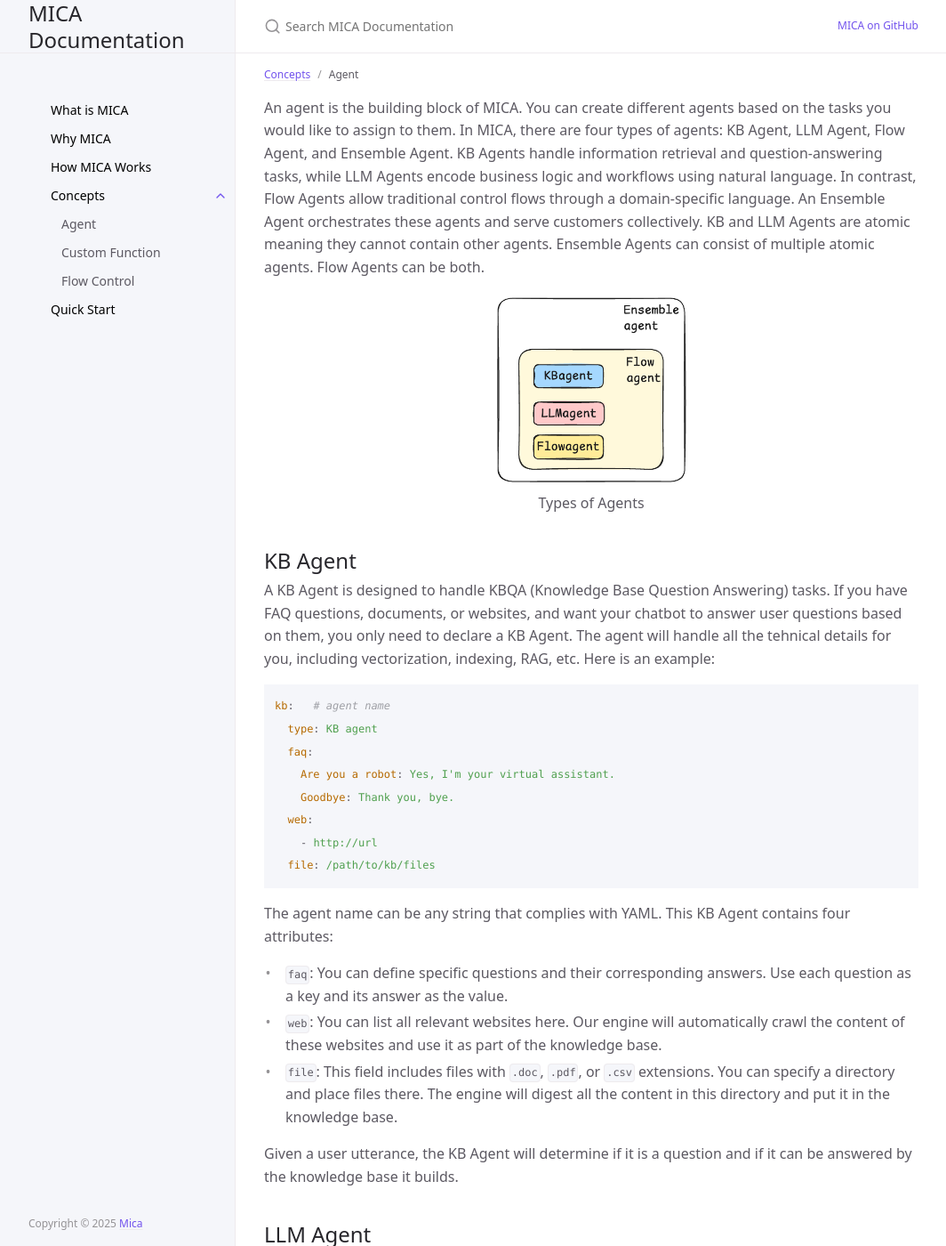
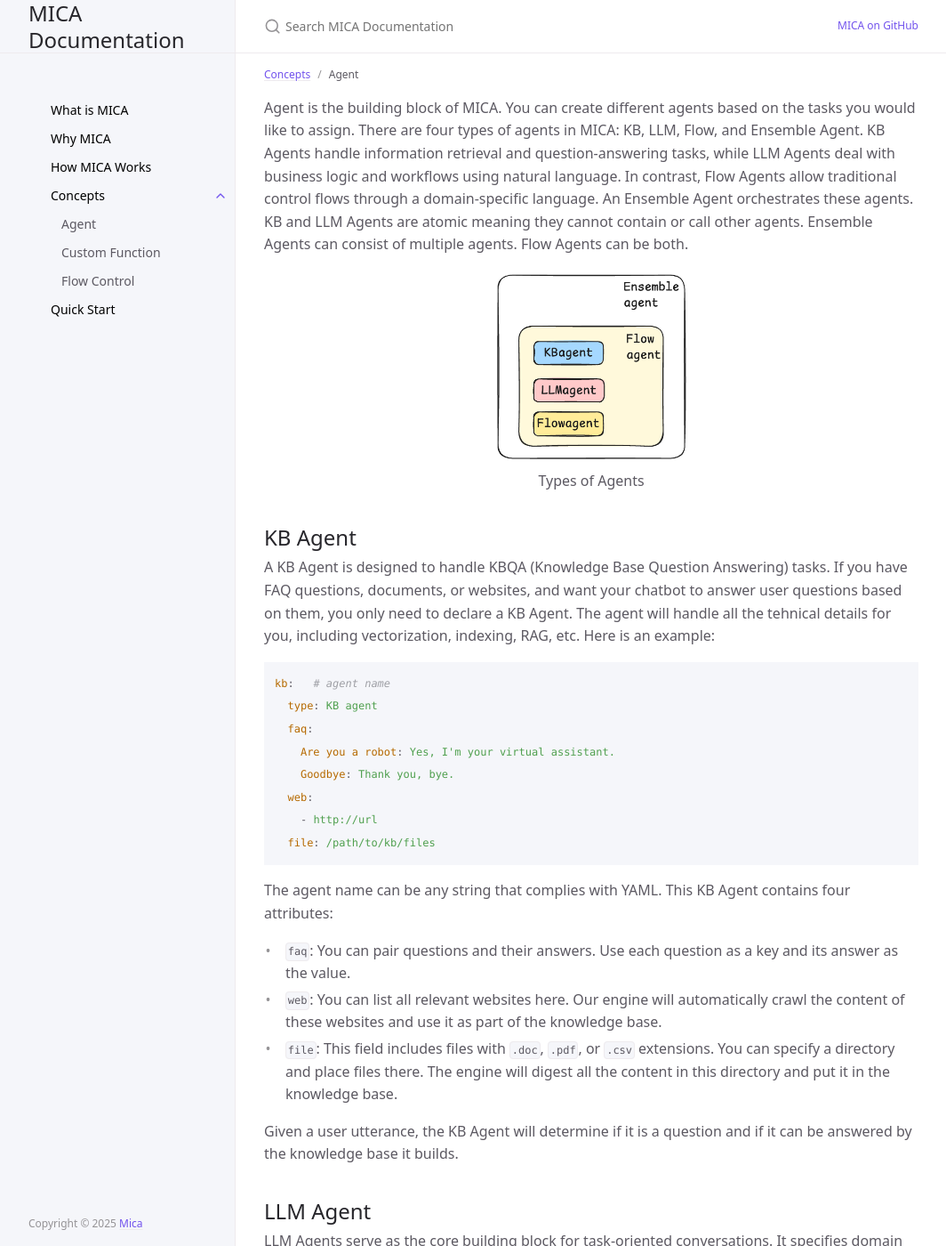
Before and after one commit to Mica-labs/Mica-labs.github.io, a Jekyll site: the page built from docs/concepts/agent/index.md, in a window 1280 px wide and 1400 px high. Shown: the whole window at 89% size, without its empty margins (107-1171 px from the left). Built offline with Jekyll 4.4.1, drawn with Linux system fonts in a browser that asks for light colours; cached includes are drawn as plain includes; some of the changed text lies outside the part shown.

Commit message:
Update index.md

````diff
--- a/docs/concepts/agent/index.md
+++ b/docs/concepts/agent/index.md
@@ -4,8 +4,7 @@ title: Agent
 parent: Concepts
 nav_order: 1
 ---
-
-An agent is the building block of MICA. You can create different agents based on the tasks you would like to assign to them.  In MICA, there are four types of agents: KB Agent, LLM Agent, Flow Agent, and Ensemble Agent. KB Agents handle information retrieval and question-answering tasks, while LLM Agents encode business logic and workflows using natural language. In contrast, Flow Agents allow traditional control flows through a domain-specific language. An Ensemble Agent orchestrates these agents and serve customers collectively.  KB and LLM Agents are atomic meaning they cannot contain other agents.  Ensemble Agents can consist of multiple atomic agents.  Flow Agents can be both.
+Agent is the building block of MICA. You can create different agents based on the tasks you would like to assign. There are four types of agents in MICA: KB, LLM, Flow, and Ensemble Agent. KB Agents handle information retrieval and question-answering tasks, while LLM Agents deal with business logic and workflows using natural language. In contrast, Flow Agents allow traditional control flows through a domain-specific language. An Ensemble Agent orchestrates these agents.  KB and LLM Agents are atomic meaning they cannot contain or call other agents.  Ensemble Agents can consist of multiple agents.  Flow Agents can be both.
 <center>
 <img style="width: 30%; height: auto;" src="structure.png">
 <br>
@@ -28,14 +27,14 @@ kb:   # agent name
 
 The agent name can be any string that complies with YAML. This KB Agent contains four attributes:
 
-- `faq`: You can define specific questions and their corresponding answers. Use each question as a key and its answer as the value.
+- `faq`: You can pair questions and their answers. Use each question as a key and its answer as the value.
 - `web`: You can list all relevant websites here. Our engine will automatically crawl the content of these websites and use it as part of the knowledge base.
 - `file`: This field includes files with `.doc`, `.pdf`, or `.csv` extensions. You can specify a directory and place files there. The engine will digest all the content in this directory and put it in the knowledge base.
 
 Given a user utterance, the KB Agent will determine if it is a question and if it can be answered by the knowledge base it builds.
 
 ## LLM Agent
-LLM Agents serve as the fundamental building block for task-oriented conversations. It specifies domain knowledge and constraints through prompt programming. Additionally, LLM Agents can use tools and states to communicate.  The following example shows an LLM Agent to handle money transfer.
+LLM Agents serve as the core building block for task-oriented conversations. It specifies domain knowledge and constraints through prompt programming. Additionally, LLM Agents can use tools and states to communicate.  The following example shows an LLM Agent to handle money transfer.
 
 ```yaml
 transfer_money:
@@ -117,7 +116,7 @@ A Flow Agent typically has the following attributes:
 
 - `description`: Similar to LLM Agent, the description of the Flow Agent should briefly explain its functionality.
 - `args` (optional): Similar to LLM Agent.
-- `steps`: This is the body of the Flow Agent, where all the logic is written.  Please refer to Flow Control (Link to flow control) for more details.
+- `steps`: This is the body of the Flow Agent, where all the logic is written.  Please refer to [Flow Control](/docs/concepts/flow_control) for more details.
 - `fallback` (optional): If the user’s input is unrelated to the current flow and this field is defined, the flow will follow the specified fallback policy. Otherwise, the flow will terminate immediately.
 
 ## Ensemble Agent
````
Also changed, not shown: other parts of docs/concepts/agent/index.md (+4 -4 lines).
